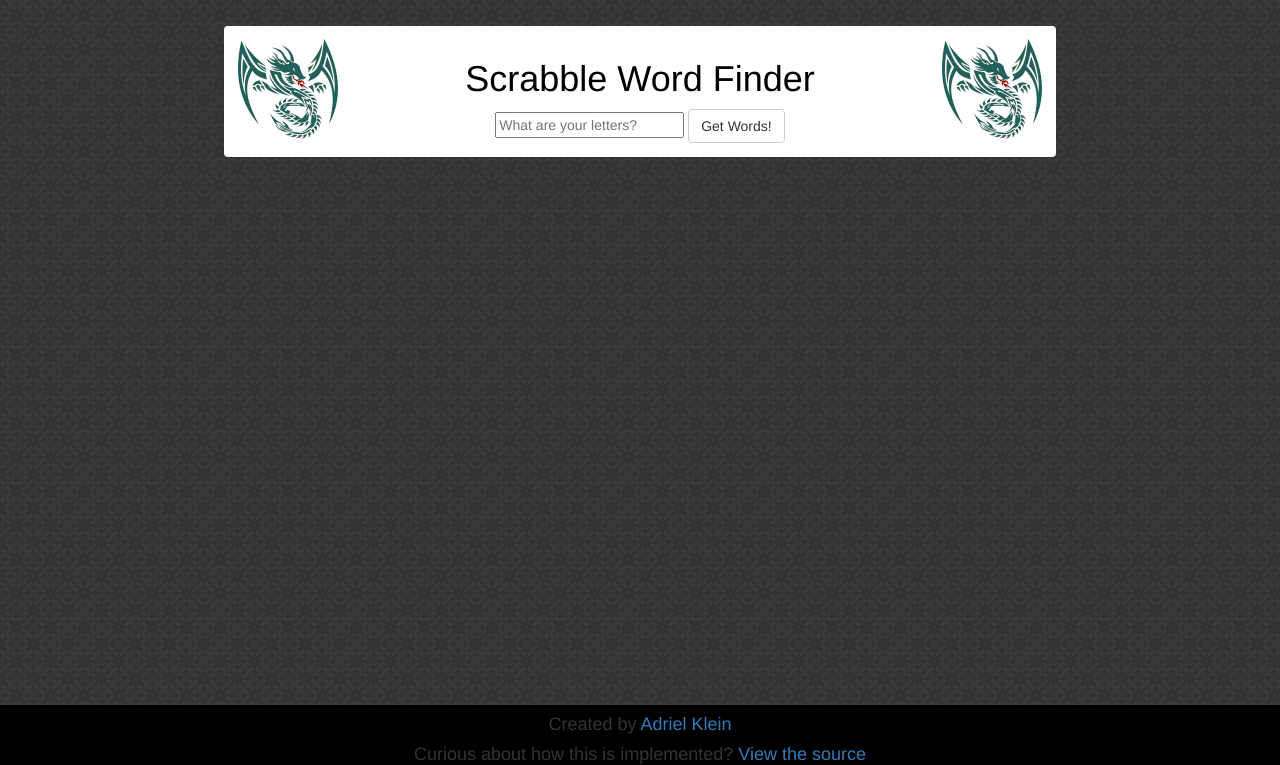
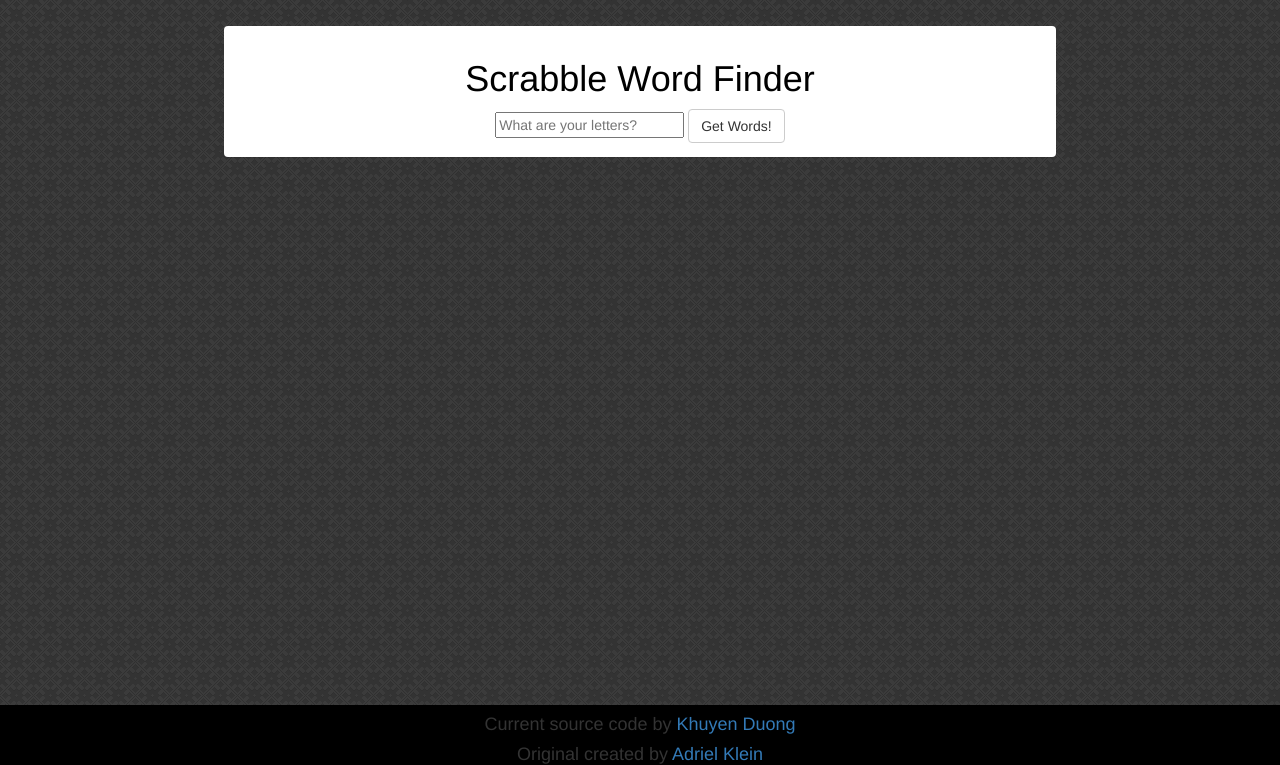
Before and after one commit to adrielklein/scrabble-word-finder, a Python web app: template app/templates/layout.html in a window 1280 px wide. Shown: the part 35-800 px from the top of the page. Run offline with Jinja, Linux system fonts and the light colour scheme; the template is opened without the code that fills it, so the values that code supplies are empty; some libraries are stand-ins or nearby versions.

Commit message:
Updated credits

```diff
--- a/app/templates/layout.html
+++ b/app/templates/layout.html
@@ -18,8 +18,8 @@
 <body>
     <header></header>
     <div class="container panel text-center" style="padding:1%;margin-top:2%;width:65%;">
-        <img src="static/img/dragon.png" class="img-responsive" style="width:100px;height:100px;float:left;">
-        <img src="static/img/dragon.png" class="img-responsive" style="width:100px;height:100px;float:right;">
+        <!-- <img src="static/img/dragon.png" class="img-responsive" style="width:100px;height:100px;float:left;">
+        <img src="static/img/dragon.png" class="img-responsive" style="width:100px;height:100px;float:right;"> -->
         <h1 style="color:black;">Scrabble Word Finder</h1>
         <input type="text" id="letters" placeholder="What are your letters?">
         <button type="button" class="btn btn-default">Get Words!</button>
@@ -31,8 +31,7 @@
         <div id="word-panels"></div>
     </div>
     <footer class="footer text-center">
-        <h4>Created by <a href="http://adrielklein.com">Adriel Klein</a></h4>
-        <h4>Curious about how this is implemented? <a href="https://github.com/adrielklein/scrabble-word-finder">View the source</a></h4>
+        <h4>Current source code by <a href="https://github.com/gvikei/scrabble-word-finder"> Khuyen Duong</a> <h4> Original created by <a href="http://adrielklein.com">Adriel Klein</a></h4> </h5>
     </footer>
 </body>
 </html>
```
